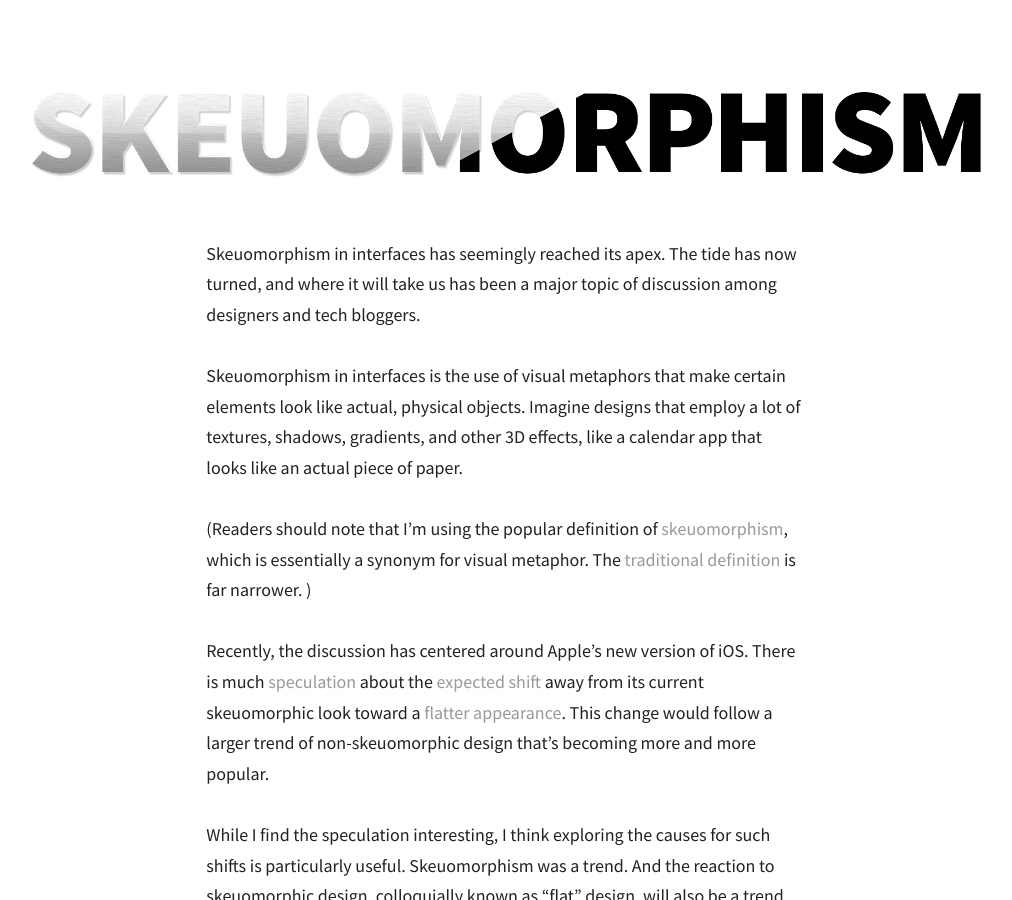
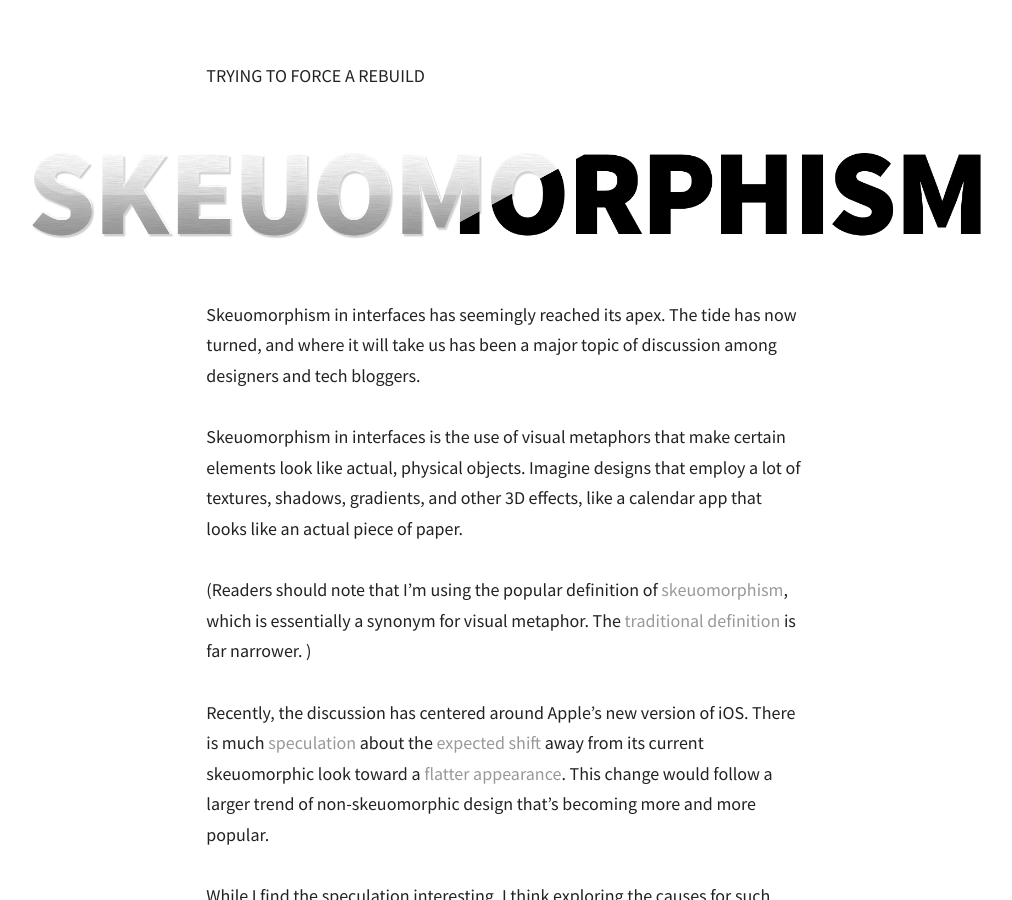
Before and after one commit to moyer/moyer.github.com, a Jekyll site: the page built from _posts/2013-05-22-skeuomorphism.md, in a window 1280 px wide and 900 px high. Shown: the whole window, without its empty margins (134-1146 px from the left). Built offline with Jekyll 4.4.1, drawn with Linux system fonts in a browser that asks for light colours; Markdown is read by kramdown in place of the engine named in the settings.

Commit message:
stupid attempt to force github to rebuild this post

```diff
--- a/_posts/2013-05-22-skeuomorphism.md
+++ b/_posts/2013-05-22-skeuomorphism.md
@@ -3,6 +3,8 @@ layout: post-no-title
 title: Skeuomorphism
 date: 2013-05-22
 ---
+
+TRYING TO FORCE A REBUILD
 
 <img class="img-wide margin-b margin-t" src="/assets/2013-05-22-skeuomorphism-title.png">
 
```
